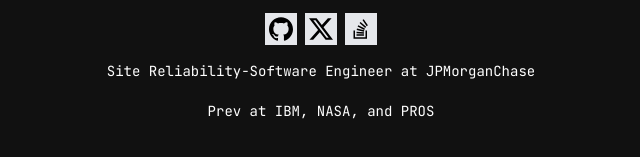
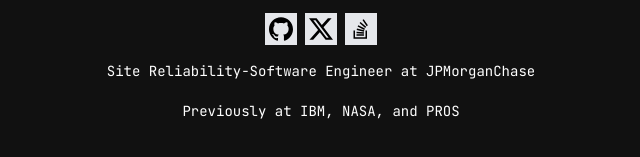
Before and after one commit to alznxp/alznxp.github.io, a plain HTML site: page index.html in a window 1280 px wide. Shown: the part 355-512 px from the top of the page, without its empty margins (319-959 px from the left). Drawn offline with nearby package versions, Linux system fonts and the light colour scheme.

Commit message:
feat: change text on landing page

```diff
--- a/index.html
+++ b/index.html
@@ -59,7 +59,7 @@
                 </a>
             </div>
             <div class="text-sm text-center text-white py-1 px-2 mt-3 flex items-center">
-                <span>Site Reliability-Software Engineer at JPMorganChase<br/><br/>Prev at IBM, NASA, and PROS</span>
+                <span>Site Reliability-Software Engineer at JPMorganChase<br/><br/>Previously at IBM, NASA, and PROS</span>
 <!--                 Flashing Underscore Animation -->
 <!--                 <span class="blinking-underscore">&gt; _</span> -->
                 <br/>
```
